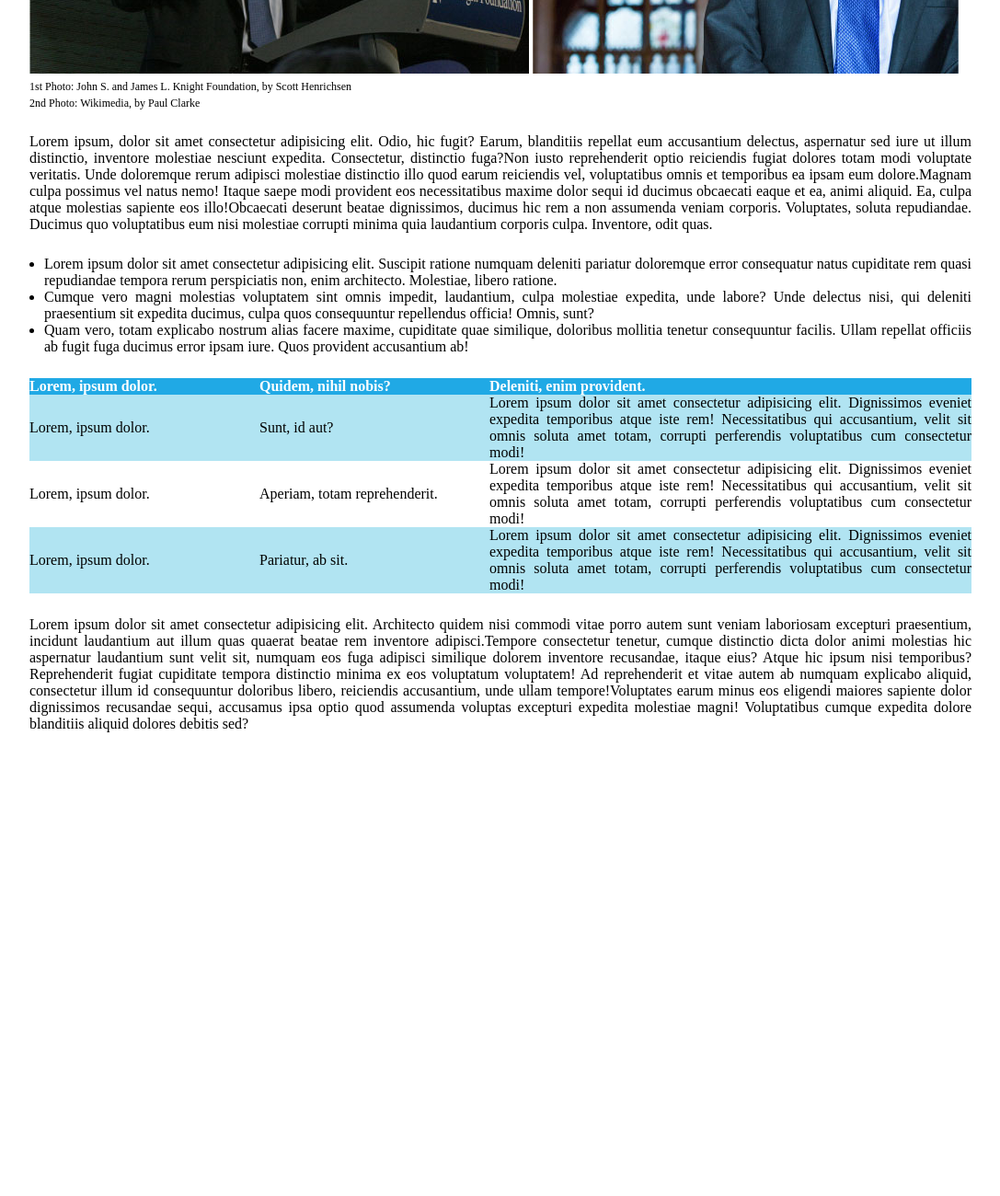
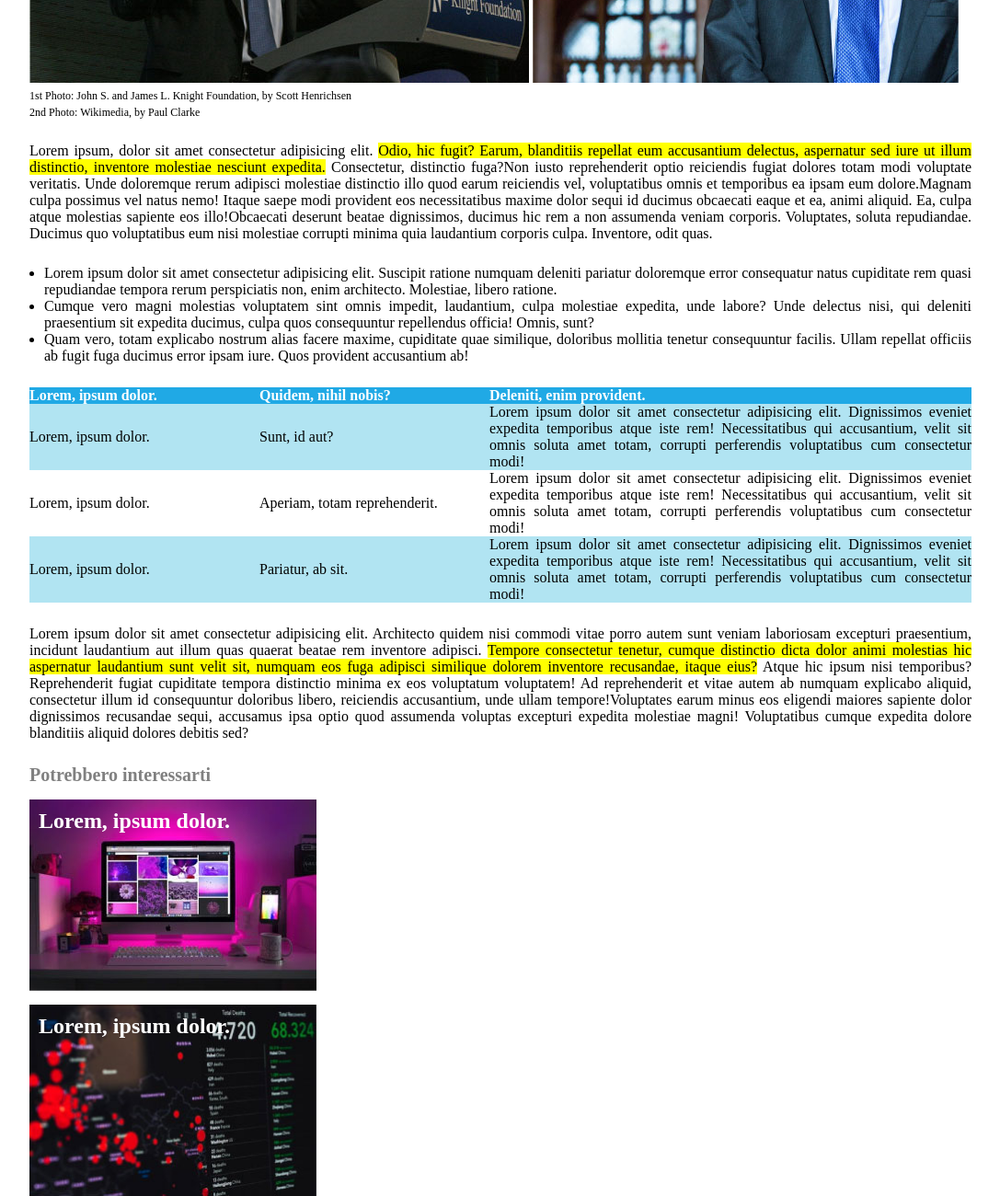
Before and after one commit to michelearcopinto/html-css-booleaner, a plain HTML site: page index.html in a window 1280 px wide. Shown: the part 568-1868 px from the top of the page at 92% size, without its empty margins (96-1183 px from the left). Before the commit the page ends 1389 px from the top, so only its background shows below. Drawn offline with Linux system fonts and the light colour scheme.

Commit message:
Footer and project completion

```diff
--- a/assets/css/style.css
+++ b/assets/css/style.css
@@ -33,7 +33,7 @@ header {
 h1 {
     font-size: 50px;
     line-height: 45px;
-    margin-block: 5px;
+    margin-block: 10px;
     text-align: left;
 }
 
@@ -85,3 +85,26 @@ thead {
 .narrow_column {
     width: 250px;
 }
+
+footer>span {
+    font-weight: bold;
+}
+
+#image_footer_01 {
+    margin-block: 15px;
+    background-image: url(../img/monitor.jpg);
+    width: 312px;
+    height: 208px;
+}
+
+#image_footer_02 {
+    background-image: url(../img/graph.jpg);
+    background-size: cover;
+    width: 312px;
+    height: 208px;
+}
+
+h2 {
+    color: white;
+    padding: 10px;
+}
--- a/index.html
+++ b/index.html
@@ -34,27 +34,33 @@
 
             <section>
                 <p>
-                    Lorem ipsum, dolor sit amet consectetur adipisicing elit. Odio, hic fugit? Earum, blanditiis
-                    repellat eum accusantium delectus, aspernatur sed iure ut illum distinctio, inventore molestiae
-                    nesciunt expedita. Consectetur, distinctio fuga?Non iusto reprehenderit optio reiciendis fugiat
-                    dolores totam modi voluptate veritatis. Unde doloremque rerum adipisci molestiae distinctio illo
+                    Lorem ipsum, dolor sit amet consectetur adipisicing elit. <mark>Odio, hic fugit? Earum, blanditiis
+                        repellat eum accusantium delectus, aspernatur sed iure ut illum distinctio, inventore molestiae
+                        nesciunt expedita.</mark> Consectetur, distinctio fuga?Non iusto reprehenderit optio reiciendis
+                    fugiat dolores totam modi voluptate veritatis. Unde doloremque rerum adipisci molestiae distinctio
+                    illo
                     quod earum reiciendis vel, voluptatibus omnis et temporibus ea ipsam eum dolore.Magnam culpa
                     possimus vel natus nemo! Itaque saepe modi provident eos necessitatibus maxime dolor sequi id
-                    ducimus obcaecati eaque et ea, animi aliquid. Ea, culpa atque molestias sapiente eos illo!Obcaecati
-                    deserunt beatae dignissimos, ducimus hic rem a non assumenda veniam corporis. Voluptates, soluta
-                    repudiandae. Ducimus quo voluptatibus eum nisi molestiae corrupti minima quia laudantium corporis
-                    culpa. Inventore, odit quas.
-                </p>
+                    ducimus obcaecati eaque et ea, animi aliquid. Ea, culpa atque molestias sapiente eos
+                    illo!Obcaecati deserunt beatae dignissimos, ducimus hic rem a non assumenda veniam corporis.
+                    Voluptates, soluta repudiandae. Ducimus quo voluptatibus eum nisi molestiae corrupti minima quia
+                    laudantium corporis culpa. Inventore, odit quas. </p>
 
                 <ul>
-                    <li>Lorem ipsum dolor sit amet consectetur adipisicing elit. Suscipit ratione numquam deleniti
-                        pariatur doloremque error consequatur natus cupiditate rem quasi repudiandae tempora rerum
+                    <li>Lorem ipsum dolor sit amet consectetur adipisicing elit. Suscipit ratione numquam
+                        deleniti
+                        pariatur doloremque error consequatur natus cupiditate rem quasi repudiandae tempora
+                        rerum
                         perspiciatis non, enim architecto. Molestiae, libero ratione.</li>
-                    <li>Cumque vero magni molestias voluptatem sint omnis impedit, laudantium, culpa molestiae expedita,
-                        unde labore? Unde delectus nisi, qui deleniti praesentium sit expedita ducimus, culpa quos
+                    <li>Cumque vero magni molestias voluptatem sint omnis impedit, laudantium, culpa molestiae
+                        expedita,
+                        unde labore? Unde delectus nisi, qui deleniti praesentium sit expedita ducimus, culpa
+                        quos
                         consequuntur repellendus officia! Omnis, sunt?</li>
-                    <li>Quam vero, totam explicabo nostrum alias facere maxime, cupiditate quae similique, doloribus
-                        mollitia tenetur consequuntur facilis. Ullam repellat officiis ab fugit fuga ducimus error ipsam
+                    <li>Quam vero, totam explicabo nostrum alias facere maxime, cupiditate quae similique,
+                        doloribus
+                        mollitia tenetur consequuntur facilis. Ullam repellat officiis ab fugit fuga ducimus
+                        error ipsam
                         iure. Quos provident accusantium ab!</li>
                 </ul>
 
@@ -72,7 +78,8 @@
                                 <td class="narrow_column">Sunt, id aut?</td>
                                 <td>Lorem ipsum dolor sit amet consectetur adipisicing elit. Dignissimos eveniet
                                     expedita
-                                    temporibus atque iste rem! Necessitatibus qui accusantium, velit sit omnis soluta
+                                    temporibus atque iste rem! Necessitatibus qui accusantium, velit sit omnis
+                                    soluta
                                     amet
                                     totam, corrupti perferendis voluptatibus cum consectetur modi!</td>
                             </tr>
@@ -82,7 +89,8 @@
                                 <td class="narrow_column">Aperiam, totam reprehenderit.</td>
                                 <td>Lorem ipsum dolor sit amet consectetur adipisicing elit. Dignissimos eveniet
                                     expedita
-                                    temporibus atque iste rem! Necessitatibus qui accusantium, velit sit omnis soluta
+                                    temporibus atque iste rem! Necessitatibus qui accusantium, velit sit omnis
+                                    soluta
                                     amet
                                     totam, corrupti perferendis voluptatibus cum consectetur modi!</td>
                             </tr>
@@ -92,7 +100,8 @@
                                 <td class="narrow_column">Pariatur, ab sit.</td>
                                 <td>Lorem ipsum dolor sit amet consectetur adipisicing elit. Dignissimos eveniet
                                     expedita
-                                    temporibus atque iste rem! Necessitatibus qui accusantium, velit sit omnis soluta
+                                    temporibus atque iste rem! Necessitatibus qui accusantium, velit sit omnis
+                                    soluta
                                     amet
                                     totam, corrupti perferendis voluptatibus cum consectetur modi!</td>
                             </tr>
@@ -101,13 +110,15 @@
                 </figure>
 
                 <p>
-                    Lorem ipsum dolor sit amet consectetur adipisicing elit. Architecto quidem nisi commodi vitae
+                    Lorem ipsum dolor sit amet consectetur adipisicing elit. Architecto quidem nisi commodi
+                    vitae
                     porro autem sunt veniam laboriosam excepturi praesentium, incidunt laudantium aut illum quas
-                    quaerat beatae rem inventore adipisci.Tempore consectetur tenetur, cumque
-                    distinctio dicta dolor animi molestias hic aspernatur laudantium sunt velit sit, numquam eos
-                    fuga adipisci similique dolorem inventore recusandae, itaque eius? Atque hic ipsum nisi
+                    quaerat beatae rem inventore adipisci. <mark>Tempore consectetur tenetur, cumque
+                        distinctio dicta dolor animi molestias hic aspernatur laudantium sunt velit sit, numquam eos
+                        fuga adipisci similique dolorem inventore recusandae, itaque eius?</mark> Atque hic ipsum nisi
                     temporibus?Reprehenderit fugiat cupiditate tempora distinctio minima ex eos
-                    voluptatum voluptatem! Ad reprehenderit et vitae autem ab numquam explicabo aliquid, consectetur
+                    voluptatum voluptatem! Ad reprehenderit et vitae autem ab numquam explicabo aliquid,
+                    consectetur
                     illum id consequuntur doloribus libero, reiciendis accusantium, unde ullam
                     tempore!Voluptates earum minus eos eligendi maiores sapiente dolor dignissimos
                     recusandae sequi, accusamus ipsa optio quod assumenda voluptas excepturi expedita molestiae
@@ -117,8 +128,14 @@
         </article>
     </main>
 
-    <footer>
-
+    <footer class="content">
+        <span class="subtitle">Potrebbero interessarti</span>
+        <figure id="image_footer_01">
+            <h2>Lorem, ipsum dolor.</h2>
+        </figure>
+        <figure id="image_footer_02">
+            <h2>Lorem, ipsum dolor.</h2>
+        </figure>
     </footer>
 </body>
 
```
